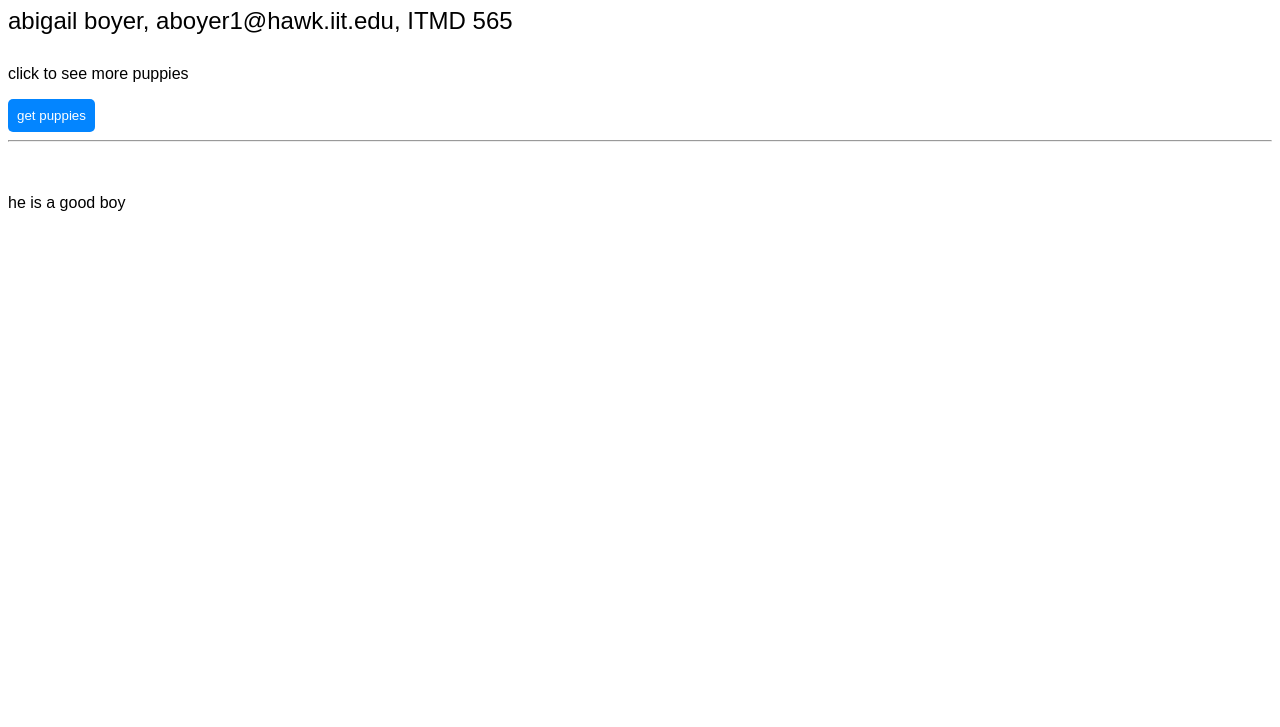
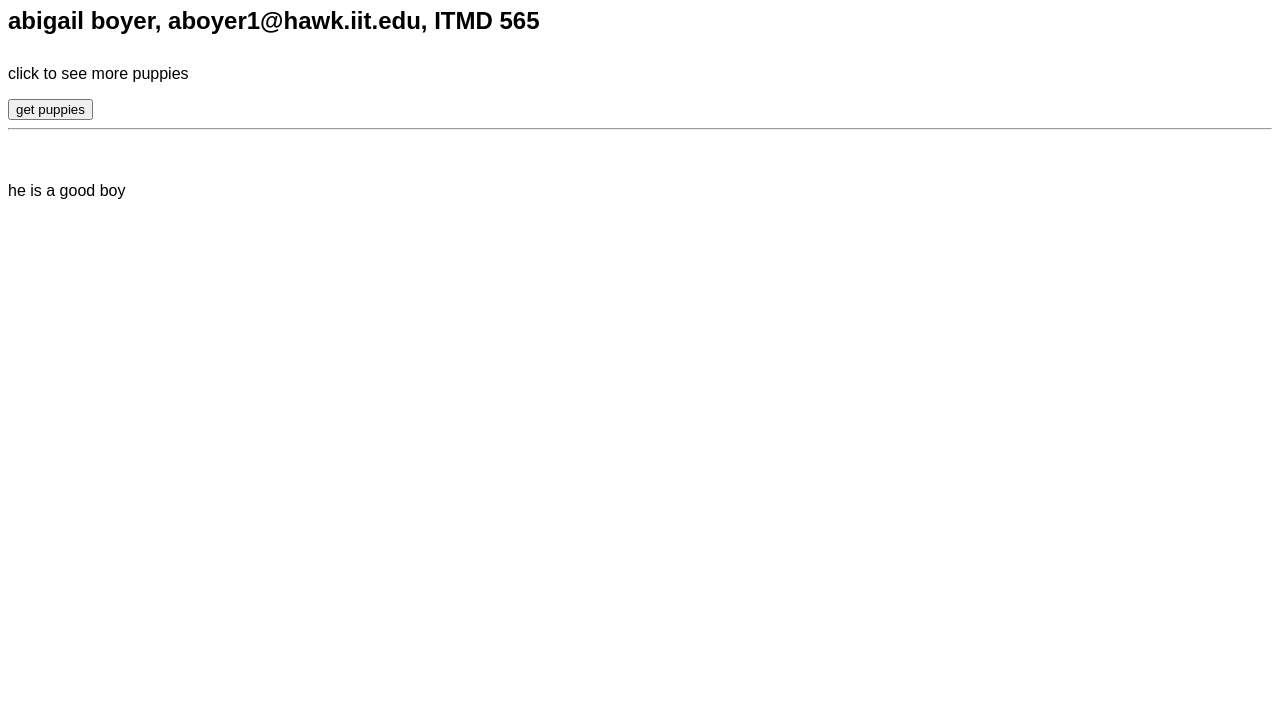
Before and after one commit to abigailboyer/react-app, a React app: page src/index.html in a window 1280 px wide. Shown: the part 73-800 px from the top of the page. Built offline with nearby package versions, Linux system fonts and the light colour scheme; no server answers.

Commit message:
remove css to match example from prof

```diff
--- a/src/index.html
+++ b/src/index.html
@@ -9,20 +9,13 @@
       body {
         font-family: sans-serif;
       }
-
-      h1, h2 {
-        font-weight: normal;
-      }
-      button {
-        background-color: #0385FF;
-        color: white;
-        border: none;
-        padding: 9px;
-        border-radius: 5px 5px;
-      }
       p{
         padding-bottom: 0;
         padding-top: 10px;
+      }
+      img{
+        max-width: 100%;
+        max-height: 100%;
       }
     </style>
 </head>
```
